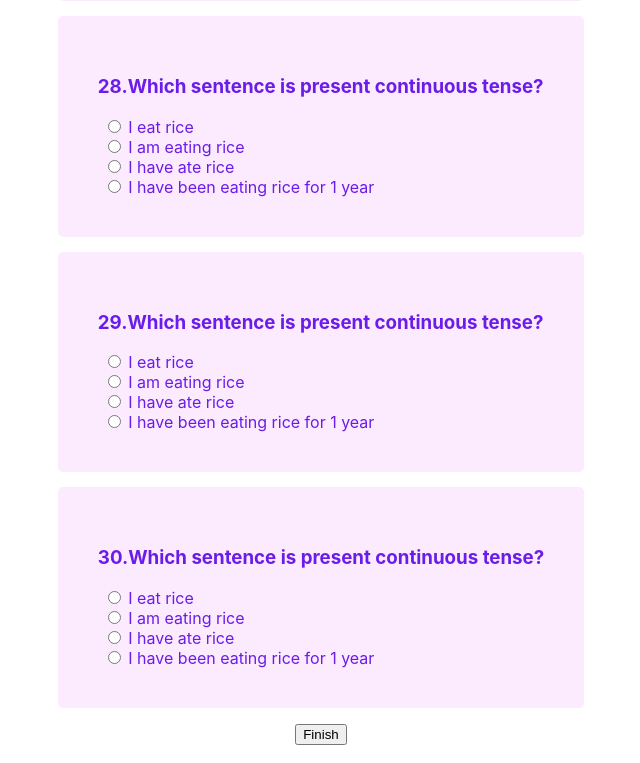
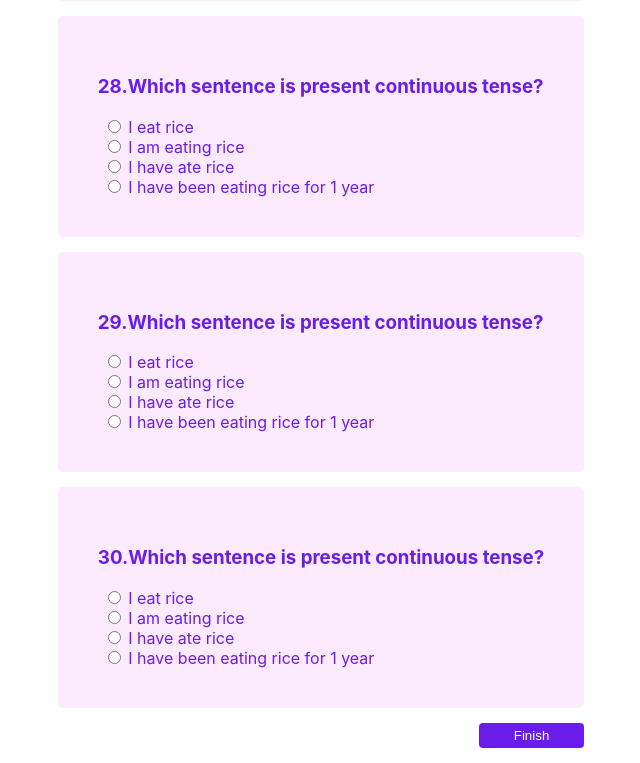
Before and after one commit to Moyen75/mcq-test, a React (Create React App) app: page /quize in a window 1280 px wide. Shown: the part 6445-7208 px from the top of the page, without its empty margins (319-959 px from the left). Built offline with nearby package versions, Linux system fonts and the light colour scheme.

Commit message:
complete alhamdulillah

```diff
--- a/src/components/Quize/Quize.js
+++ b/src/components/Quize/Quize.js
@@ -76,9 +76,12 @@ const Quize = (props) => {
 
                         </div>)}
                     </div>
+                    <div className='finish'>
+                        <button className='finish-button' onClick={handleFinish}>Finish</button>
+                    </div>
                 </div>
             </div>
-            <button onClick={handleFinish}>Finish</button>
+
         </div>
     );
 };
--- a/src/components/Style/Style.css
+++ b/src/components/Style/Style.css
@@ -55,3 +55,17 @@
     padding: 6px 15px;
     border-radius: 5px;
 }
+.finish{
+    display: flex;
+    justify-content: end;
+    margin: 15px;
+}
+.finish-button{
+    background-color: #6A1CE8;
+    color: white;
+    padding: 5px;
+    border: none;
+    border-radius: 4px;
+    justify-content: end;
+    width: 20%;
+}
```
